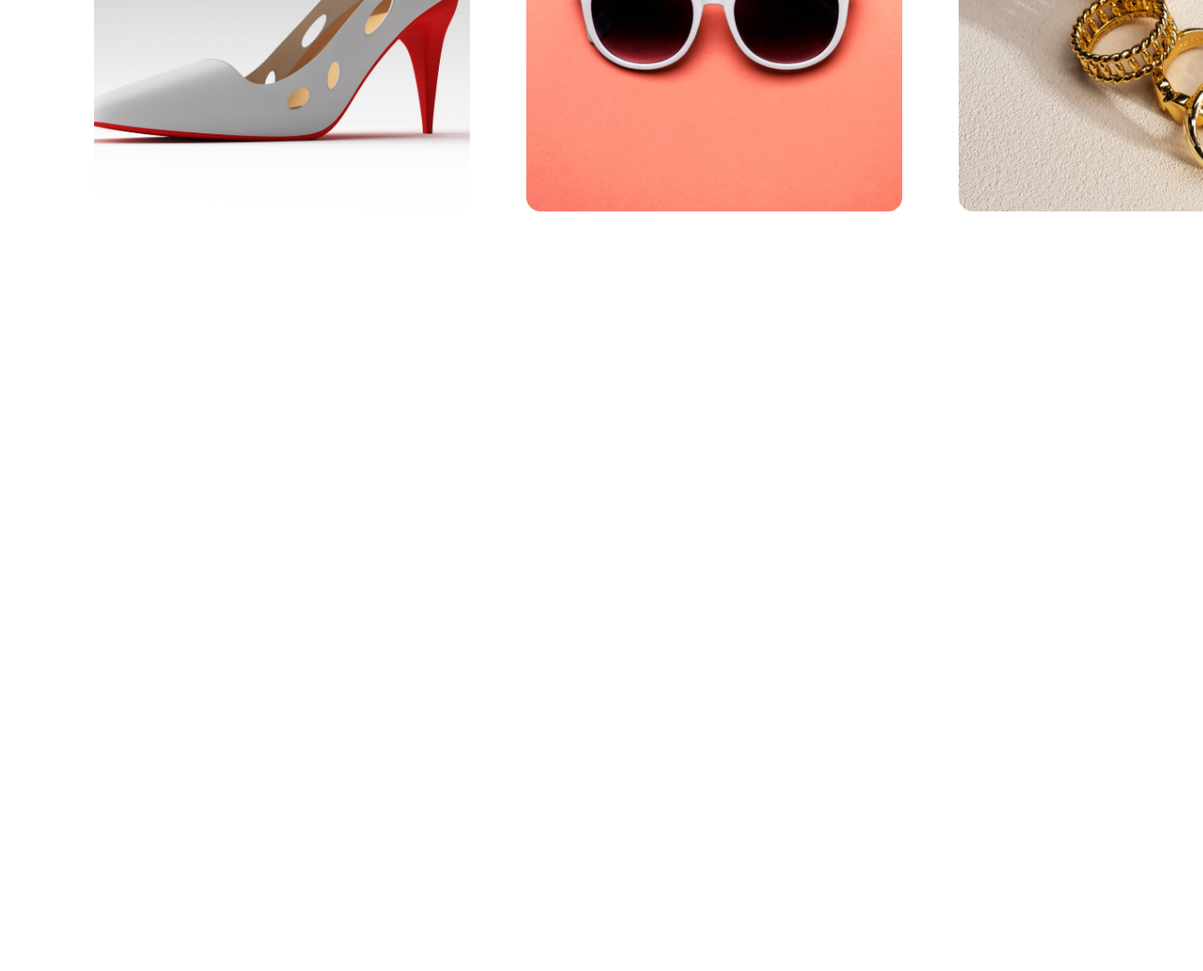
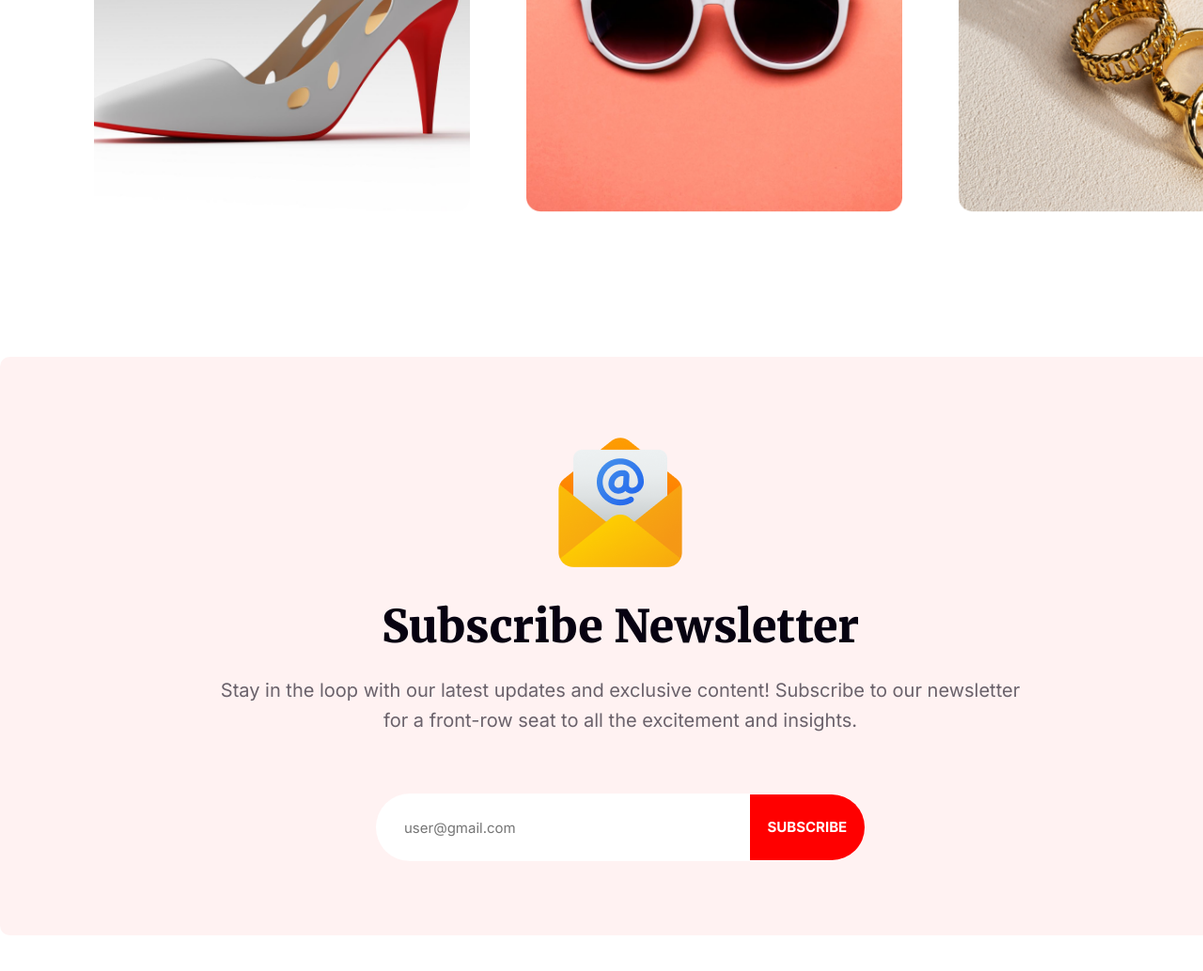
Before and after one commit to Mostakim3157/B9A1, a plain HTML site: page index.html in a window 1280 px wide. Shown: the part 3926-4960 px from the top of the page at 94% size. Before the commit the page ends 4186 px from the top, so only its background shows below. Drawn offline with Linux system fonts and the light colour scheme.

Commit message:
subscribe added

```diff
--- a/index.html
+++ b/index.html
@@ -60,7 +60,8 @@
             <div class="portfoli-details">
                 <h5 class="portfoli-gifts">THE BEST GIFTS</h5>
                 <h3 class="portfoli-awesome">Our Awesome Portfolio</h3>
-                    <p class="portfoli-discription">Experience excellence with our handpicked selection of the finest. We don't just offer products, we deliver the best.</p>
+                <p class="portfoli-discription">Experience excellence with our handpicked selection of the finest. We
+                    don't just offer products, we deliver the best.</p>
             </div>
             <div class="porfolio-items">
                 <div class="div-portfolio-items-pic"><img src="./resources/Rectangle 3.png" alt=""></div>
@@ -73,8 +74,21 @@
                 <div class="div-portfolio-items-pic"><img src="./resources/Rectangle 8.png" alt=""></div>
             </div>
         </section>
+        <section class="subscribe">
+            <div class="subscribe-details">
+                <img src="./resources/Group 61.png" alt="" class="subcribe-img">
+                <h3 class="subscribe-h3">Subscribe Newsletter </h3>
+                <p class="subscribe-pg">Stay in the loop with our latest updates and exclusive content! Subscribe to our newsletter for a front-row seat to all the excitement and insights.</p>
+            </div>
+            <div class="subscribe-form">
+
+                <div class="subscribe-form-input">
+                    <input type="email" class="subscribe-form-email" placeholder="user@gmail.com">
+                <a href="#" class="subscribe-form-submit">Subscribe</a>
+                </div>
+            </div>
+        </section>
     </main>
-
 
 
 
--- a/style/color.css
+++ b/style/color.css
@@ -214,18 +214,103 @@
 .porfolio-items {
   display: flex;
   align-items: center;
-  justify-content:center;
-  width:1380px ;
+  justify-content: center;
+  width: 1380px;
   margin-left: 70px;
+}
+
+.porfolio-items img {
+  max-width: 100%;
+  max-height: 100%;
+}
+
+.div-portfolio-items-pic {
+  padding: 30px;
+}
+
+/* subscribe newsletter starts */
+
+.subscribe {
+  border-radius: 10px;
+  background: rgba(255, 0, 0, 0.05);
+  width: 1320px;
+  height: 616px;
+  margin: 0 auto;
+  text-align: center;
+  margin-top: 120px;
+  margin-bottom: 120px;
+}
+
+.subcribe-img {
+  margin-top: 80px;
+  margin-bottom: 22px;
+}
+.subscribe-h3 {
+  color: #070211;
+  font-family: Merriweather;
+  font-size: 48px;
+  font-weight: 900;
+  text-transform: capitalize;
+  margin-bottom: 22px;
+}
+
+.subscribe-pg {
+  color: rgba(7, 2, 17, 0.6);
+  font-family: Inter;
+  font-size: 20px;
+  font-weight: 400;
+  padding: 0 220px;
+  line-height: 32px;
+  margin-bottom: 32px;
+}
+
+.subscribe-form {
+  display: flex;
+  justify-content: center;
+  align-items: center;
+}
+
+.subscribe-form-input {
+  width: 520px;
+  background-color: #ffffff;
+  border-radius: 50px;
+  display: flex;
+  justify-content: center;
+  align-items: center;
+  padding: 6px 0px;
+  margin-top: 30px;
+  height: 60px;
+}
+
+.subscribe-form-input input {
+  width: 100%;
+  height: 40px;
+  border: none;
+  outline: none;
+  background-color: transparent;
+}
+
+.subscribe-form-submit {
+  width: 160px;
+  height: 70px;
+  border-radius: 0px 50px 50px 0px;
+  background: #f00;
+  text-decoration: none;
+  color: #ffffff;
+  display: flex;
+  justify-content: center;
+  align-items: center;
+  text-transform: uppercase;
+  font-weight: bold;
+  font-family: Inter;
+  font-size: 15px;
 
 }
 
-.porfolio-items img{
-    max-width: 100%;
-    max-height: 100%;
-
+.subscribe-form-email::placeholder{
+    left: 30px;
+    bottom: 10px;
+    font-size: 15px;
+    position: absolute;
+    font-family: Inter;
 }
-
-.div-portfolio-items-pic{
-    padding: 30px;
-}
```
Lines whose indentation alone changed are shown as unchanged.
